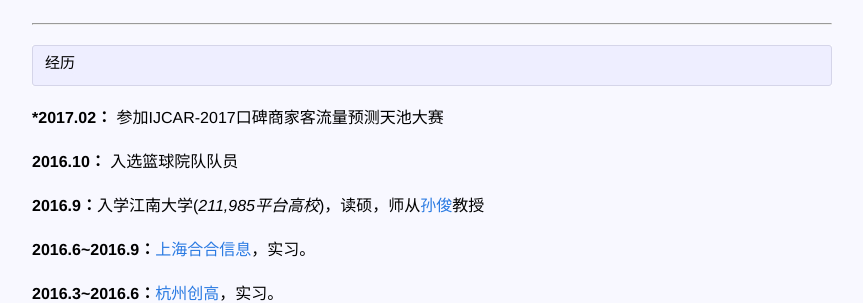
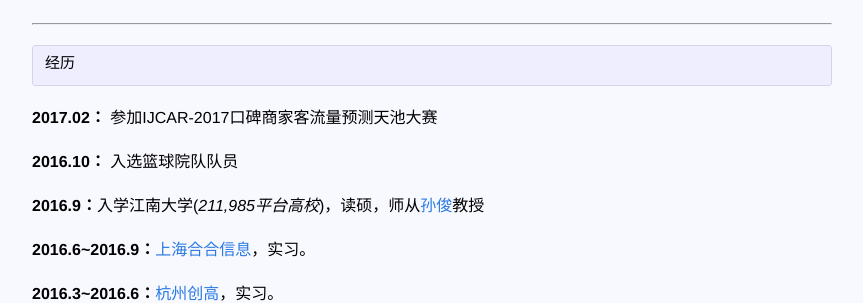
Before and after one commit to zhpmatrix/zhpmatrix.github.io, a Jekyll site: the page built from about.md, in a window 1280 px wide. Shown: the part 592-895 px from the top of the page, without its empty margins (208-1071 px from the left). Built offline with Jekyll 4.4.1, drawn with Linux system fonts in a browser that asks for light colours; comment, search, counter and statistics services are not loaded.

```diff
--- a/about.md
+++ b/about.md
@@ -31,7 +31,7 @@ permalink: /about/
 ---
     经历
 
-***2017.02：** 参加IJCAR-2017口碑商家客流量预测天池大赛
+**2017.02：** 参加IJCAR-2017口碑商家客流量预测天池大赛
 
 **2016.10：** 入选篮球院队队员
 
```
